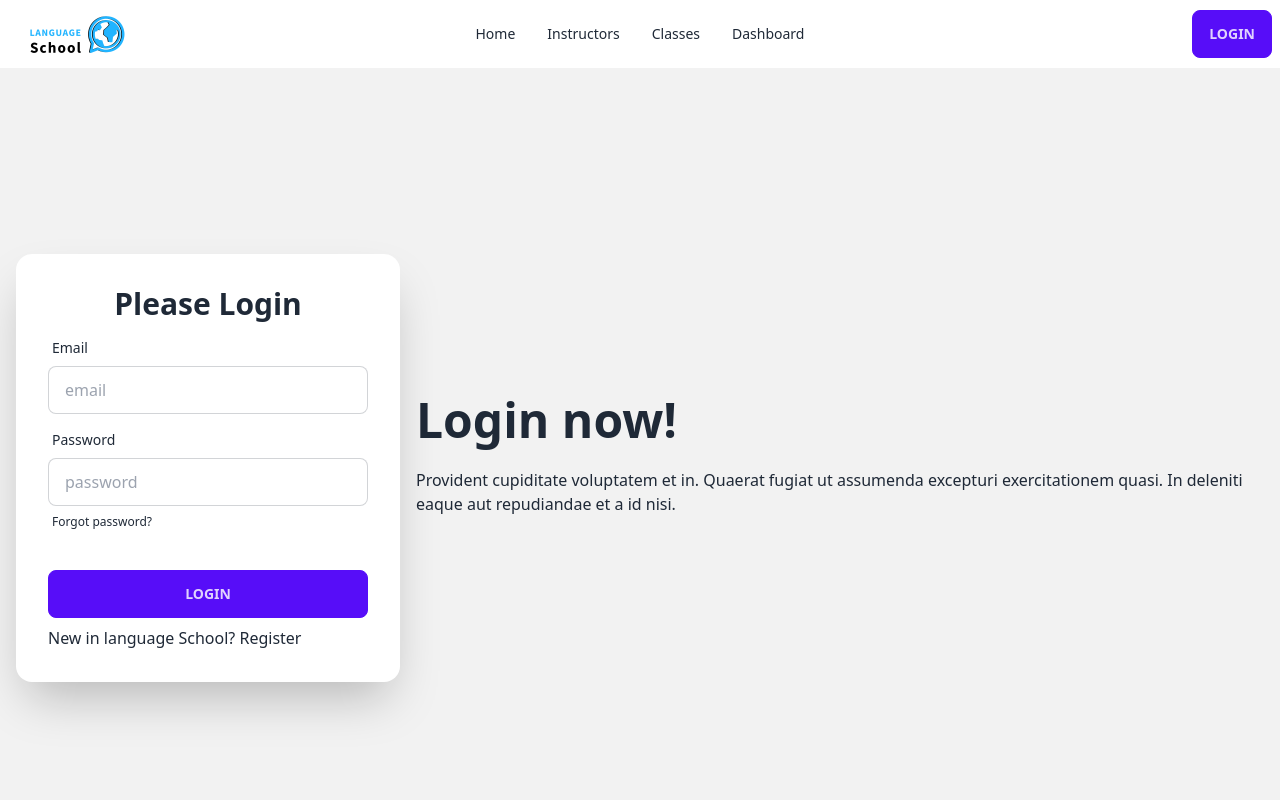
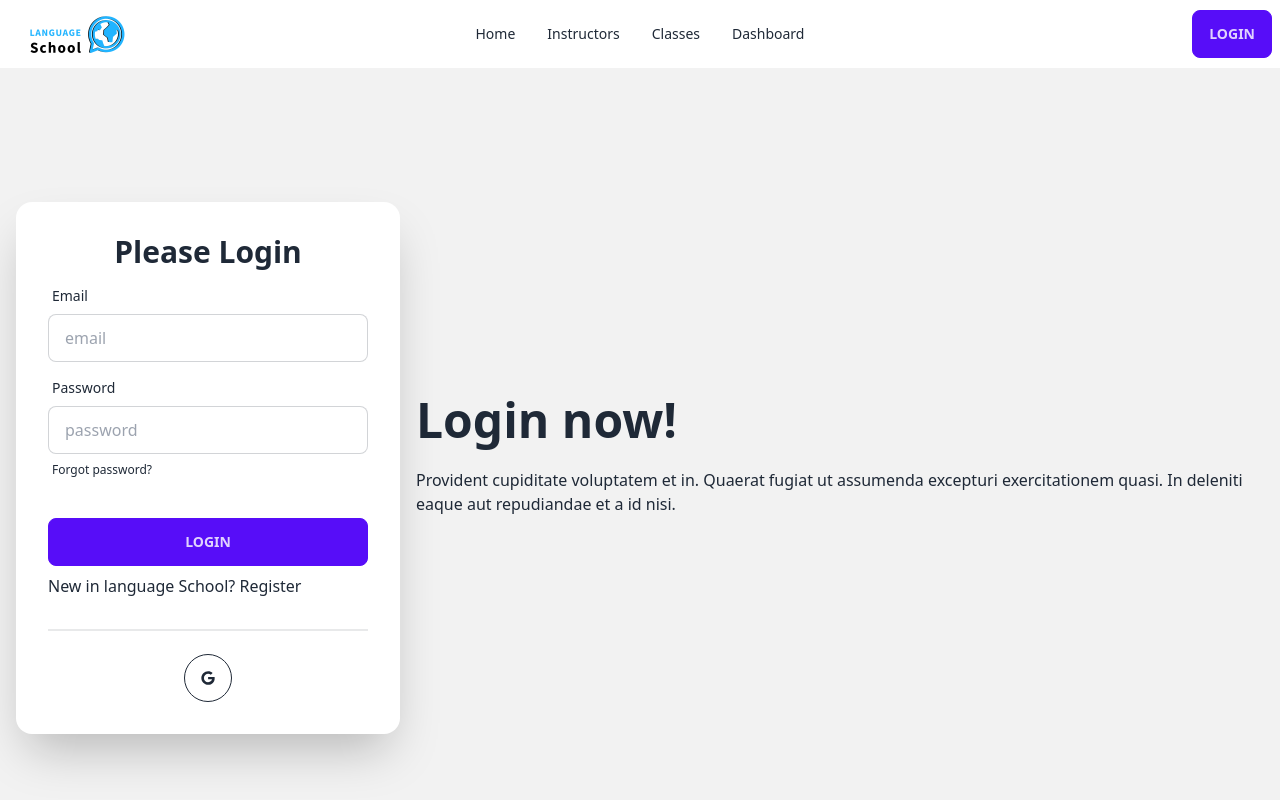
Before and after one commit to masumpost/languge-school-client, a React (Vite) app: page /login in a window 1280 px wide. Shown: the top 800 px of the page. Built offline with nearby package versions, Linux system fonts and the light colour scheme; no server answers.

Commit message:
breaking notice added as a extra section

```diff
--- a/package.json
+++ b/package.json
@@ -15,8 +15,10 @@
     "match-sorter": "^6.3.1",
     "react": "^18.2.0",
     "react-dom": "^18.2.0",
+    "react-fast-marquee": "^1.6.0",
     "react-helmet-async": "^1.3.0",
     "react-hook-form": "^7.44.3",
+    "react-icons": "^4.9.0",
     "react-responsive-carousel": "^3.2.23",
     "react-router-dom": "^6.12.0",
     "sort-by": "^1.2.0",
--- /dev/null
+++ b/src/Pages/Home/Home/Breaking.jsx
@@ -0,0 +1,13 @@
+import Marquee from 'react-fast-marquee';
+
+const Breaking = () => {
+    return (
+        <>
+            <Marquee className='text-3xl font-semibold h-3 py-4 my-5'>
+               Next English batch will be start on 16 August . Next Japanize Language class will be start on 10 July 2023. If you want to join those class confirm your set.
+            </Marquee>
+        </>
+    );
+};
+
+export default Breaking;
--- a/src/Pages/Home/Home/Home.jsx
+++ b/src/Pages/Home/Home/Home.jsx
@@ -1,5 +1,6 @@
 import { Helmet } from "react-helmet-async";
 import Banner from "./Banner/Banner";
+import Breaking from "./Breaking";
 
 const Home = () => {
     return (
@@ -7,6 +8,7 @@ const Home = () => {
             <Helmet>
                 <title>Home - L School</title>
             </Helmet>
+            <Breaking></Breaking>
             <Banner></Banner>
         </div>
     );
--- a/src/Pages/Login/Login.jsx
+++ b/src/Pages/Login/Login.jsx
@@ -4,6 +4,7 @@ import { Link, useLocation, useNavigate } from "react-router-dom";
 import { AuthContext } from "../../providers/AuthProvider";
 import { useForm } from "react-hook-form";
 import Swal from "sweetalert2";
+import SocialLogin from "../Shared/socialLogin/SocialLogin";
 
 const Login = () => {
     const { register, handleSubmit, reset } = useForm();
@@ -75,6 +76,7 @@ const Login = () => {
                                 <input className="btn btn-primary" type="submit" value="Login" />
                             </div>
                             <p>New in language School? <span><Link to='/register'>Register</Link></span></p>
+                            <SocialLogin></SocialLogin>
                         </form>
                     </div>
                 </div>
--- /dev/null
+++ b/src/Pages/Shared/socialLogin/SocialLogin.jsx
@@ -0,0 +1,48 @@
+import { useContext } from "react";
+import { FaGoogle } from "react-icons/fa";
+import { AuthContext } from "../../../providers/AuthProvider";
+import { useLocation, useNavigate } from "react-router-dom";
+
+const SocialLogin = () => {
+
+    const { googleSignIn } = useContext(AuthContext);
+    const navigate = useNavigate();
+    const location = useLocation();
+
+    const from = location.state?.from?.pathname || "/";
+
+
+    const handelGoogleLoggedIn = () => {
+        googleSignIn()
+            .then(result => {
+                const loggedInUser = result.user;
+                console.log(loggedInUser);
+                const saveUser = { name: loggedInUser.displayName, email: loggedInUser.email }
+                fetch('http://localhost:5000/users', {
+                    method: 'POST',
+                    headers: {
+                        'content-type': 'application/json'
+                    },
+                    body: JSON.stringify(saveUser)
+                })
+                    .then(res => res.json())
+                    .then(() => {
+                        navigate(from, { replace: true });
+                    })
+            })
+    }
+
+
+    return (
+        <div>
+            <div className="divider"></div>
+            <div className="text-center">
+                <button onClick={handelGoogleLoggedIn} className="btn btn-circle btn-outline">
+                    <FaGoogle></FaGoogle>
+                </button>
+            </div>
+        </div>
+    );
+};
+
+export default SocialLogin;
```
Also changed, not shown: src/Pages/Home/Home/PopularClasses/PopularClasses.jsx (added), 1 other file (tests, documents, lock files or other folders).
